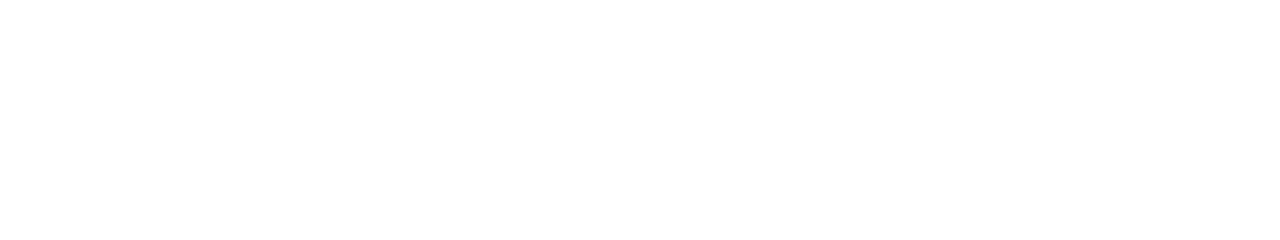
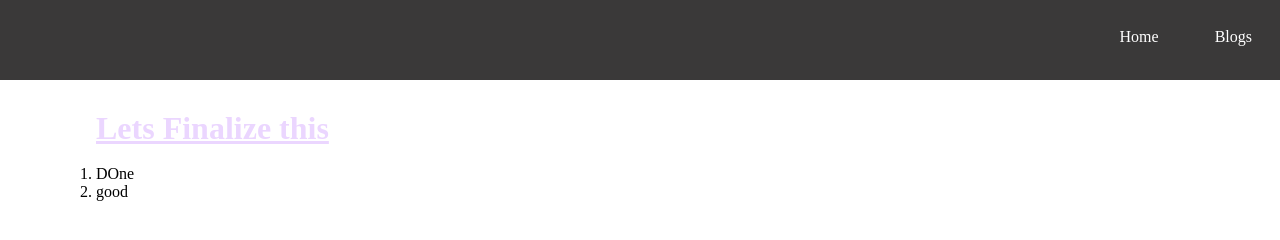
Before and after one commit to RT20022/blogadderDemo, a plain HTML site: page Blogs/test3/test3.html in a window 1280 px wide. Drawn offline with Linux system fonts and the light colour scheme.

Commit message:
New Blog (test3) Added

```diff
--- a/Blogs/test3/test3.html
+++ b/Blogs/test3/test3.html
@@ -1,11 +1,45 @@
-<!DOCTYPE html>
-                                                <html lang="en">
-                                                <head>
+<!DOCTYPE html><html lang="en"><head>
                                                     <meta charset="UTF-8">
                                                     <meta name="viewport" content="width=device-width, initial-scale=1.0">
-                                                    <title>Blogs</title>
+                                                    <meta name="keywords" content="ds"><meta name="description" content="as"><title>ds</title><style>
+
+                                    *{
+                                        box-sizing: border-box;
+                                        margin: 0px;
+                                        padding: 0px;
+                                    }
+
+
+                                    body{
+                                        display: flex;
+                                        justify-content: center;
+                                        align-items: center;
+                                        flex-direction:column;
+                                    }
+
+                                    .container{
+                                        width: 85%;
+                                        margin-top: 30px;
+                                    }
+
+                                    @media screen and (max-width:500px) {
+                                            .container {
+                                                        width: 95%;
+                                                        }
+                                        }
+
+                                    </style>
                                                 </head>
                                                 <body>
 
-                                                </body>
-                                                </html>
+
+                                                </body> <nav style="height: 10vh; background-color: rgb(58, 57, 57); width:100%;">
+        <ul style="display: flex; justify-content: end; align-items: center;">
+            <li style="list-style: none; display: flex; justify-content: center;">
+                <a href="/" style="color: white; padding: 3.5vh; text-decoration: none;">Home</a>
+            </li>
+            <li style="list-style: none; display: flex; justify-content: center;">
+                <a href="../blogs.html" style="color: white; padding: 3.5vh; text-decoration: none;">Blogs</a>
+            </li>
+        </ul>
+    </nav> <div class="container"><h1><u style="color: rgb(235, 214, 255);">Lets Finalize this </u></h1><p><br></p><ol><li data-list="ordered"><span class="ql-ui" contenteditable="false"></span>DOne</li><li data-list="ordered"><span class="ql-ui" contenteditable="false"></span>good</li></ol></div></html>
```
